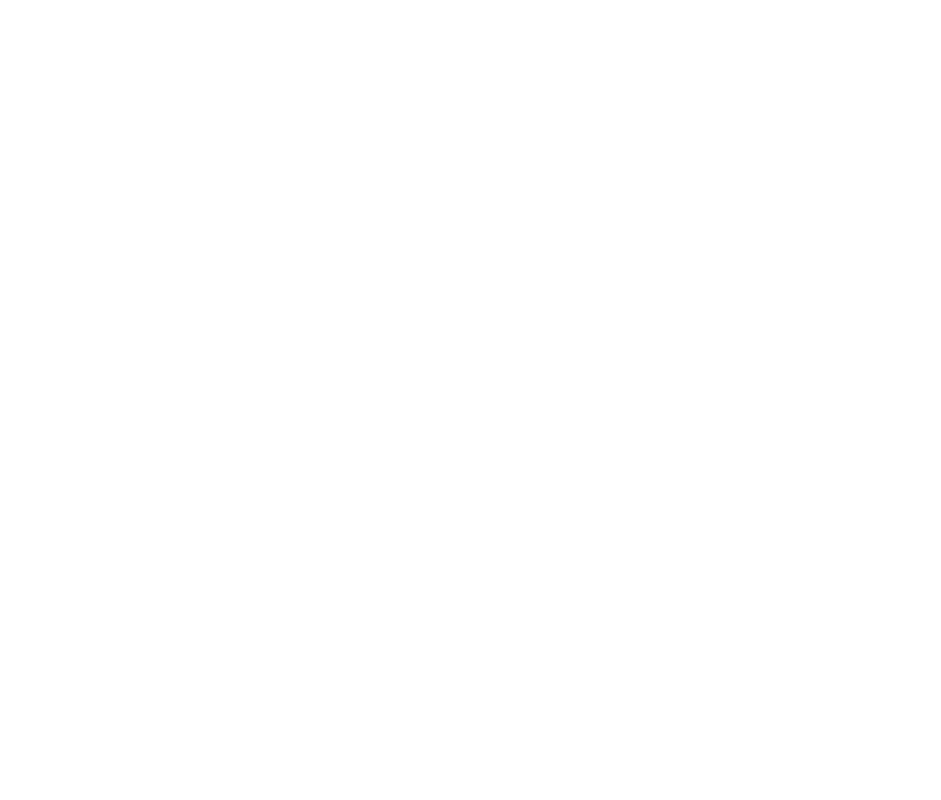
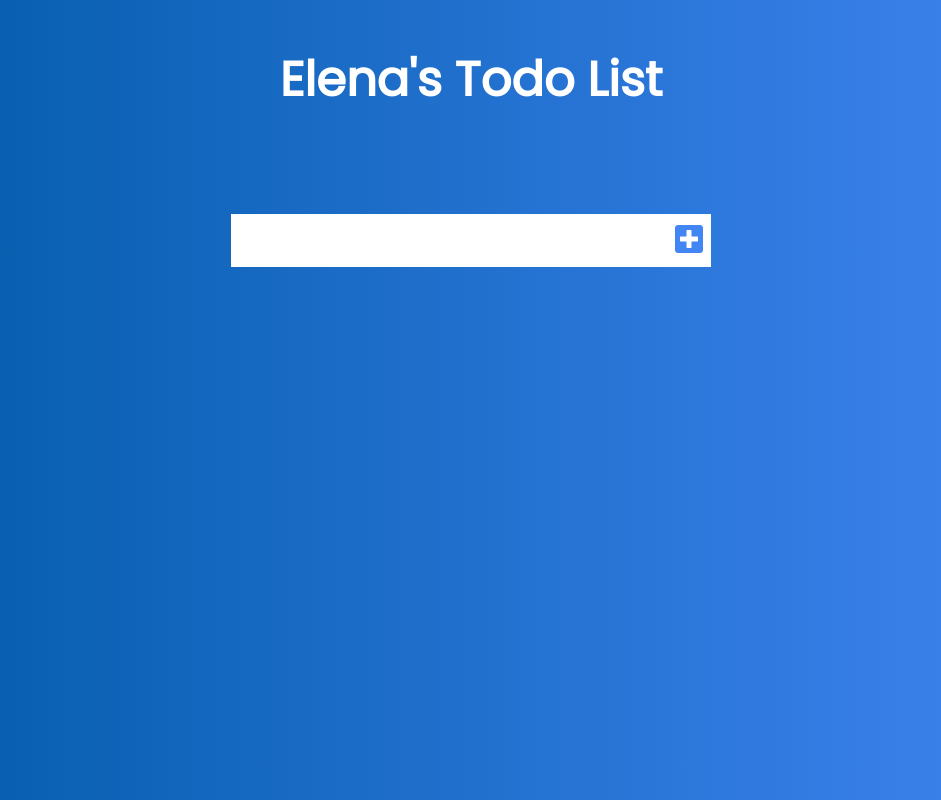
Before and after one commit to elenakout/JavaScript_playGround, a plain HTML site: page 07_todo-app/index.html in a window 1280 px wide. Shown: the whole page, without its empty margins (169-1110 px from the left). Drawn offline with Linux system fonts and the light colour scheme.

Commit message:
[todoapp]basic html css

```diff
--- a/07_todo-app/index.html
+++ b/07_todo-app/index.html
@@ -18,6 +18,19 @@
     <link rel="stylesheet" href="./style.css" />
   </head>
   <body>
+    <header>
+      <h1>Elena's Todo List</h1>
+    </header>
+    <form>
+      <input type="text" class="todo-input" />
+      <button class="todo-button" type="submit">
+        <i class="fas fa-plus-square"></i>
+      </button>
+    </form>
+
+    <div class="todo-container">
+      <ul class="todo-list"></ul>
+    </div>
     <script src="./app.js"></script>
   </body>
 </html>
--- a/07_todo-app/style.css
+++ b/07_todo-app/style.css
@@ -0,0 +1,44 @@
+* {
+  margin: 0;
+  padding: 0;
+  box-sizing: border-box;
+}
+
+body {
+  background: linear-gradient(to right, #005aa7, #4286f4);
+  color: white;
+  font-family: 'Poppins', sans-serif;
+  min-height: 100vh;
+}
+
+header {
+  font-size: 1.5rem;
+}
+
+header,
+form {
+  min-height: 20vh;
+  display: flex;
+  justify-content: center;
+  align-items: center;
+}
+
+form input,
+form button {
+  padding: 0.5rem;
+  border: none;
+  background-color: white;
+  font-size: 2rem;
+}
+
+form button {
+  color: #4286f4;
+  background-color: white;
+  cursor: pointer;
+  transition: all 0.3s ease;
+}
+
+form button:hover {
+  background-color: #4286f4;
+  color: white;
+}
```
